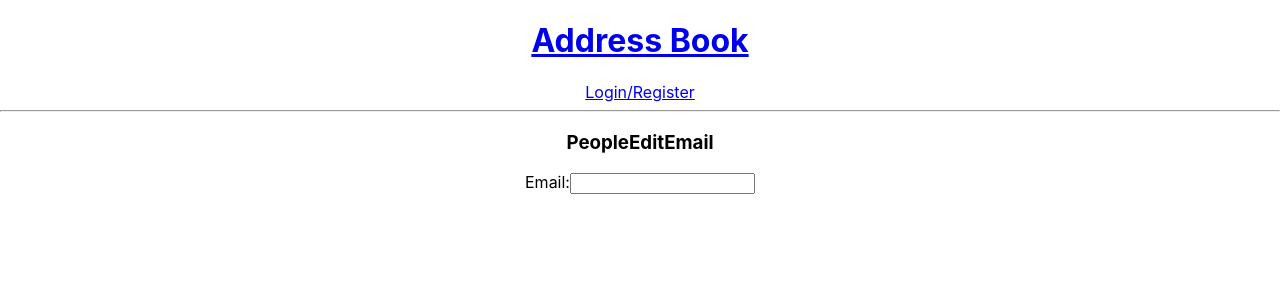
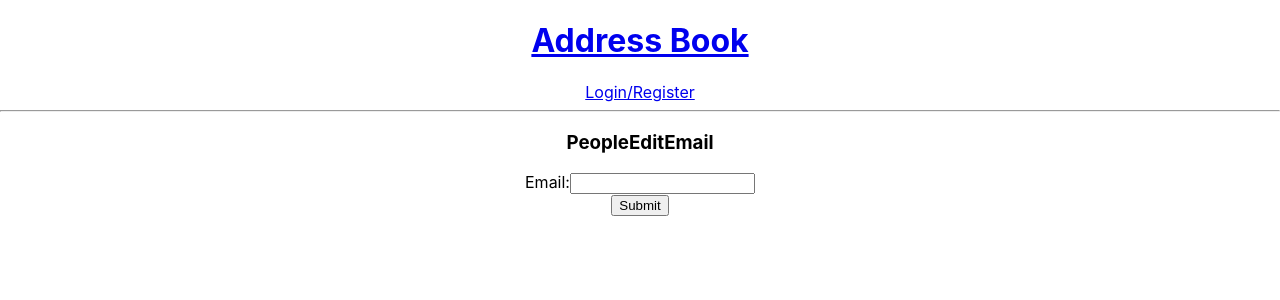
Before and after one commit to bbkbyti/address-book-Bayati-Babak, a React (Create React App) app in the folder client/: page /people/1/edit-email in a window 1280 px wide. Shown: the top 300 px of the page. Built offline with nearby package versions, Linux system fonts and the light colour scheme; no server answers.

Commit message:
Edit email works

```diff
--- a/client/src/containers/MainContainer.js
+++ b/client/src/containers/MainContainer.js
@@ -2,7 +2,7 @@ import React, { useState, useEffect } from 'react'
 import { Routes, Route, useNavigate } from 'react-router-dom';
 import { addPerson, editPerson, getAllPeople } from '../services/people';
 import { addAddress, editAddress, getAllAddresses } from '../services/addresses';
-import { getAllEmails } from '../services/emails';
+import { editEmail, getAllEmails } from '../services/emails';
 import { getAllPhones } from '../services/phones';
 import PeopleList from '../screens/PeopleList';
 import PeopleDetail from '../screens/PeopleDetail';
@@ -68,6 +68,14 @@ export default function MainContainer(props) {
         fetchAllEmails()
     }, [])
 
+    const handleEditEmail = async (id, formData) => {
+        const emailData = await editEmail(id, formData);
+        setEmailsList((prevStat) => prevStat.map((email) => {
+            return email.id === Number(id) ? emailData : email
+        }))
+        navigate(`/people/${id}`)
+    }
+
     // PHONE NUMBERS:
 
     useEffect(() => {
@@ -93,7 +101,7 @@ export default function MainContainer(props) {
                 <Route exact path='people/new' element={<PeopleCreate handleCreate={handleCreate} />} />
                 <Route exact path='/people/:id/edit-address' element={<PeopleEditAddress addressList={addressList} handleEditAddress={handleEditAddress} />} />
                 <Route exact path='/people/:id/edit-name' element={<PeopleEditName peopleList={peopleList} handleEditName={handleEditName} />} />
-                <Route exact path='/people/:id/edit-email' element={<PeopleEditEmail emailsList={emailsList} />} />
+                <Route exact path='/people/:id/edit-email' element={<PeopleEditEmail emailsList={emailsList} handleEditEmail={handleEditEmail} />} />
                 <Route exact path='/people/:id/edit-phone' element={<PeopleEditPhone phonesList={phonesList} />} />
             </Routes>
 
--- a/client/src/screens/PeopleEditEmail.js
+++ b/client/src/screens/PeopleEditEmail.js
@@ -7,7 +7,7 @@ export default function PeopleEditEmail(props) {
         email_address: '',
     })
     const { id } = useParams();
-    const { emailsList } = props;
+    const { emailsList, handleEditEmail } = props;
 
     useEffect(() => {
         const prefillFormDataEmail = () => {
@@ -29,7 +29,10 @@ export default function PeopleEditEmail(props) {
     return (
         <div>
             <h3>PeopleEditEmail</h3>
-            <form>
+            <form onSubmit={(e) => {
+                e.preventDefault();
+                handleEditEmail(id, emailData);
+            }}>
                 <label>
                     Email:
                     <input
@@ -39,6 +42,8 @@ export default function PeopleEditEmail(props) {
                         onChange={handleChange}
                     />
                 </label>
+                <br />
+                <button>Submit</button>
             </form>
         </div>
     )
```
